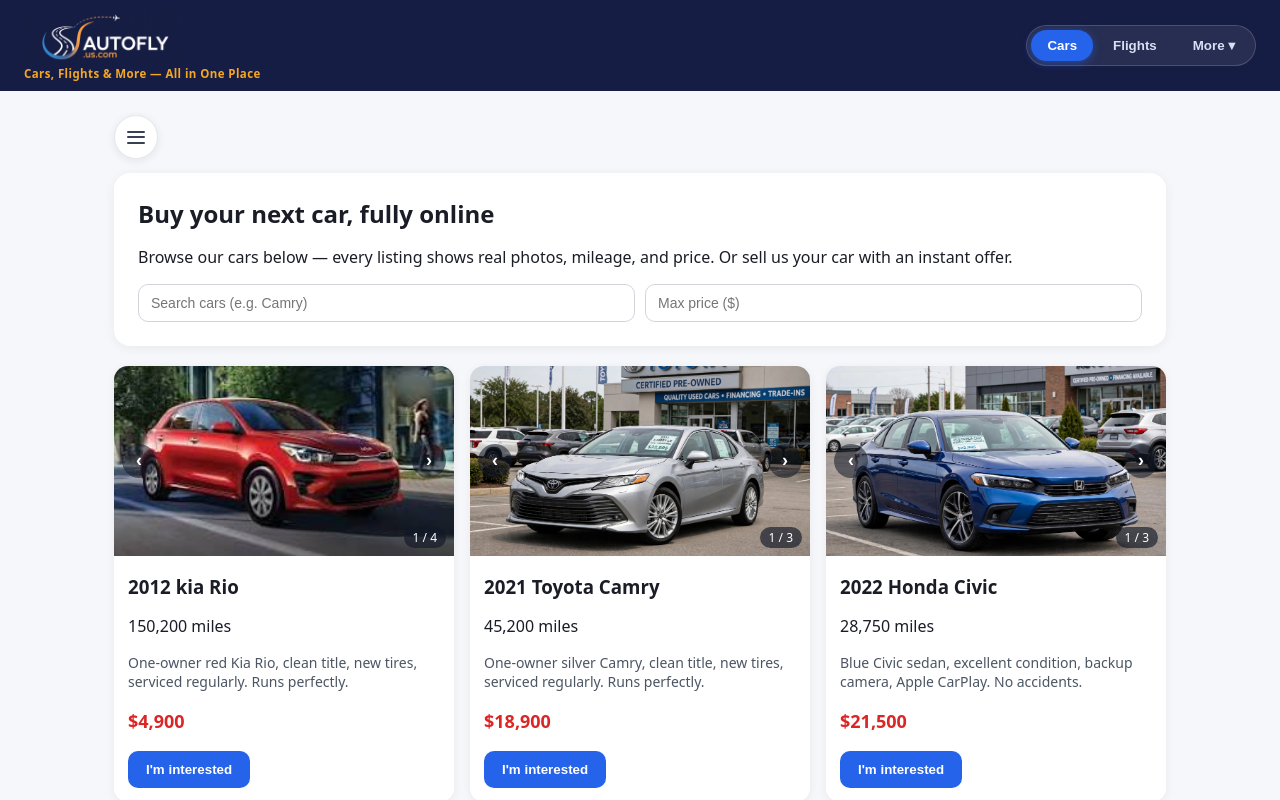
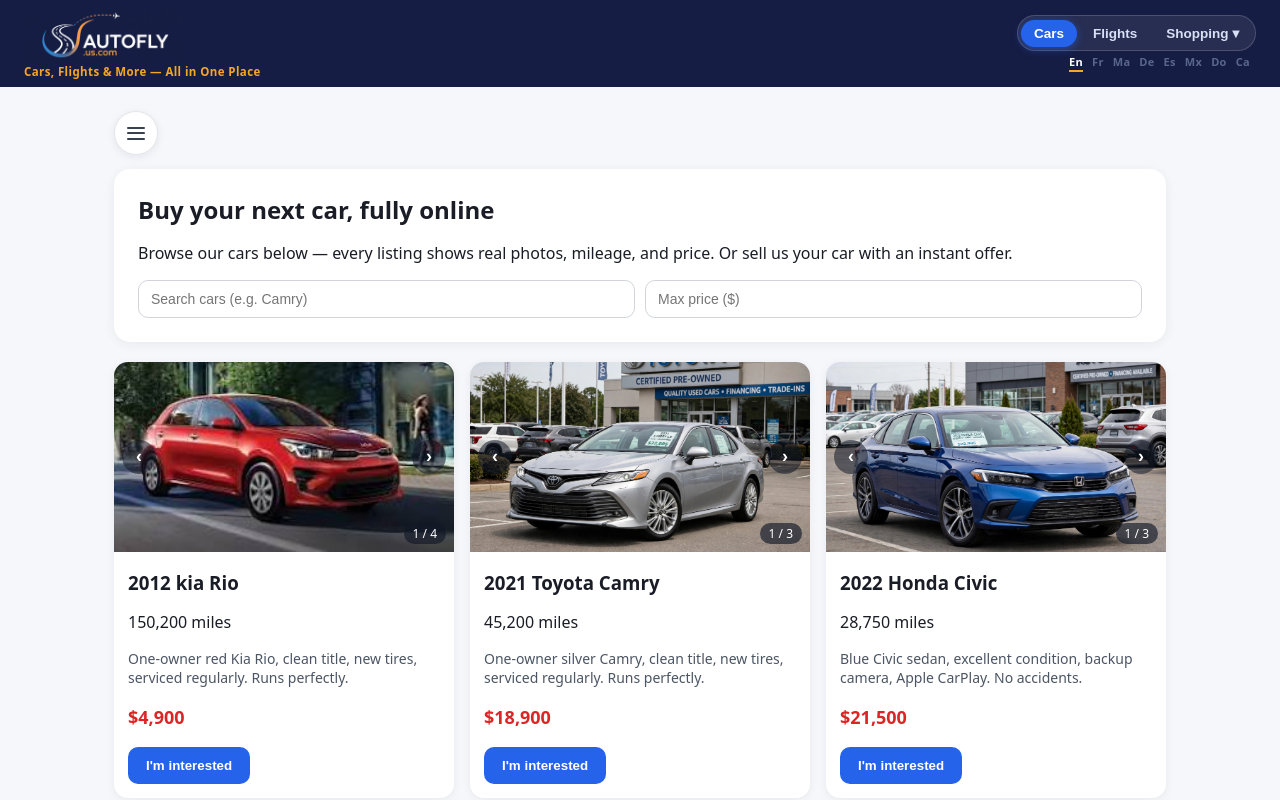
Before and after one commit to brahimhamdipa/autofly-cars-flights, a React (Vite) app: page / in a window 1280 px wide. Shown: the top 800 px of the page. Built offline with nearby package versions, Linux system fonts and the light colour scheme; no server answers.

Commit message:
Add files via upload

```diff
--- a/src/App.jsx
+++ b/src/App.jsx
@@ -11,6 +11,7 @@ import FlightReservationPage from './components/FlightReservationPage'
 import FlightContactPage from './components/FlightContactPage'
 import ClothesPage from './components/ClothesPage'
 import MachinesPage from './components/MachinesPage'
+import ServicesPage from './components/ServicesPage'
 import GroceryCartPage from './components/GroceryCartPage'
 import GrocerySoonPage from './components/GrocerySoonPage'
 import GroceryContactPage from './components/GroceryContactPage'
@@ -34,7 +35,7 @@ export default function App() {
 
   const go = (t) => { setTab(t); setMoreOpen(false) }
   const GROCERY_TABS = ['groceries', 'grocery-cart', 'lunches', 'meats', 'grocery-contact']
-  const inMore = [...GROCERY_TABS, 'clothes', 'machines', 'about'].includes(tab)
+  const inShopping = [...GROCERY_TABS, 'clothes', 'machines', 'services', 'about'].includes(tab)
   const inCars = ['cars', 'rent', 'sell', 'testdrive', 'contact'].includes(tab)
   const inFlights = ['flights', 'reserve', 'flight-contact'].includes(tab)
 
@@ -45,21 +46,34 @@ export default function App() {
           <img className="brand-logo" src={logoUrl} alt="AutoFly.us.com" />
           <span className="tagline">Cars, Flights & More — All in One Place</span>
         </div>
+        <div className="header-right">
           <nav>
             <button className={inCars ? 'active' : ''} onClick={() => go('cars')}>Cars</button>
             <button className={inFlights ? 'active' : ''} onClick={() => go('flights')}>Flights</button>
             <span className="dropdown" ref={moreRef}>
-            <button className={inMore ? 'active' : ''} onClick={() => setMoreOpen(o => !o)}>More ▾</button>
+              <button className={inShopping ? 'active' : ''} onClick={() => setMoreOpen(o => !o)}>Shopping ▾</button>
               {moreOpen && (
                 <span className="dropdown-menu">
                   <a onClick={() => go('groceries')}>Groceries</a>
                   <a onClick={() => go('clothes')}>Clothes</a>
                   <a onClick={() => go('machines')}>Machines</a>
+                  <a onClick={() => go('services')}>Services</a>
                   <a onClick={() => go('about')}>About Us</a>
                 </span>
               )}
             </span>
           </nav>
+          <div className="lang-row" aria-label="Language and region">
+            <a className="lang active" href="https://autofly.us.com">En</a>
+            <span className="lang soon" title="Coming soon">Fr</span>
+            <span className="lang soon" title="Coming soon">Ma</span>
+            <span className="lang soon" title="Coming soon">De</span>
+            <span className="lang soon" title="Coming soon">Es</span>
+            <span className="lang soon" title="Coming soon">Mx</span>
+            <span className="lang soon" title="Coming soon">Do</span>
+            <span className="lang soon" title="Coming soon">Ca</span>
+          </div>
+        </div>
       </header>
       <main className="main">
         {tab === 'cars' && <CarSection go={go} />}
@@ -89,6 +103,7 @@ export default function App() {
         )}
         {tab === 'clothes' && <ClothesPage />}
         {tab === 'machines' && <MachinesPage />}
+        {tab === 'services' && <ServicesPage />}
         {tab === 'about' && <AboutPage />}
         {tab === 'admin' && <AdminPage />}
       </main>
--- a/src/index.css
+++ b/src/index.css
@@ -1,16 +1,22 @@
 * { box-sizing: border-box; }
 body { margin: 0; font-family: system-ui, -apple-system, Segoe UI, Roboto, sans-serif; background: #f6f7fb; color: #1a1d26; }
 .app { min-height: 100vh; display: flex; flex-direction: column; }
-.header { display: flex; justify-content: space-between; align-items: center; padding: 10px 24px; background: #161d44; color: white; position: sticky; top: 0; z-index: 10; }
+.header { display: flex; justify-content: space-between; align-items: center; padding: 8px 24px; background: #161d44; color: white; position: sticky; top: 0; z-index: 10; }
+.header-right { display: flex; flex-direction: column; align-items: flex-end; gap: 3px; }
+.lang-row { display: flex; gap: 9px; padding-right: 6px; font-size: 11px; font-weight: 600; letter-spacing: .3px; }
+.lang-row .lang { color: #8fa3cc; }
+.lang-row a.lang { text-decoration: none; }
+.lang-row a.lang.active { color: white; border-bottom: 2px solid #f5a623; padding-bottom: 1px; }
+.lang-row .lang.soon { opacity: .55; cursor: default; }
 .brand { display: flex; flex-direction: column; align-items: flex-start; gap: 2px; }
 .brand-logo { height: 54px; width: auto; display: block; }
 .tagline { font-size: 11.5px; font-weight: 600; letter-spacing: .4px; color: #f5a623; }
 .logo { font-weight: 800; font-size: 20px; }
-.header nav { display: flex; align-items: center; background: rgba(255,255,255,.08); border: 1px solid rgba(255,255,255,.16); border-radius: 999px; padding: 4px; gap: 4px; }
-.header nav button { background: transparent; border: none; color: #d7e0f5; padding: 8px 16px; margin: 0; border-radius: 999px; cursor: pointer; font-weight: 600; }
+.header nav { display: flex; align-items: center; background: rgba(255,255,255,.08); border: 1px solid rgba(255,255,255,.16); border-radius: 999px; padding: 3px; gap: 3px; }
+.header nav button { background: transparent; border: none; color: #d7e0f5; padding: 6px 13px; margin: 0; border-radius: 999px; cursor: pointer; font-weight: 600; font-size: 13.5px; }
 .header nav button.active { background: #2563eb; color: white; box-shadow: 0 2px 8px rgba(37,99,235,.5); }
 .header nav button:hover:not(.active) { background: rgba(255,255,255,.07); color: white; }
-@media (max-width: 640px) { .header { padding: 8px 12px; } .brand-logo { height: 42px; } .tagline { font-size: 10px; } .header nav button { padding: 7px 11px; font-size: 13px; } }
+@media (max-width: 640px) { .header { padding: 7px 12px; } .brand-logo { height: 42px; } .tagline { font-size: 10px; } .header nav button { padding: 5px 9px; font-size: 12.5px; } .lang-row { font-size: 10px; gap: 7px; } }
 .dropdown { position: relative; display: inline-block; }
 .dropdown-menu { position: absolute; right: 0; top: calc(100% + 8px); background: white; border-radius: 12px; box-shadow: 0 10px 30px rgba(0,0,0,.25); padding: 6px; min-width: 160px; z-index: 40; display: flex; flex-direction: column; }
 .dropdown-menu a { color: #1a1d26; padding: 10px 12px; border-radius: 8px; cursor: pointer; font-size: 14px; font-weight: 600; }
@@ -18,8 +24,13 @@ body { margin: 0; font-family: system-ui, -apple-system, Segoe UI, Roboto, sans-
 .main { max-width: 1100px; margin: 0 auto; padding: 24px; width: 100%; flex: 1; }
 .hero-card { background: white; border-radius: 16px; padding: 24px; box-shadow: 0 2px 12px rgba(0,0,0,.06); margin-bottom: 20px; }
 .hero-card h2 { margin: 0 0 8px; }
-.filters { display: flex; gap: 10px; margin-top: 12px; flex-wrap: wrap; }
+.filters { display: flex; gap: 10px; margin-top: 12px; flex-wrap: wrap; align-items: flex-start; }
 .filters input { flex: 1; min-width: 200px; }
+.filters .airport-wrap { flex: 2; min-width: 220px; }
+.filters .airport-wrap input { min-width: 0; }
+.filters input.max-price { flex: 1; min-width: 120px; }
+.clear-filters { background: transparent; color: #2563eb; border: 1px solid #bfdbfe; padding: 9px 12px; border-radius: 10px; font-size: 13px; white-space: nowrap; }
+.clear-filters:hover { background: #eff6ff; }
 input, select, textarea { padding: 10px 12px; border: 1px solid #d1d5db; border-radius: 10px; font-size: 14px; width: 100%; }
 textarea { min-height: 80px; resize: vertical; }
 button { background: #2563eb; color: white; border: none; padding: 11px 18px; border-radius: 10px; cursor: pointer; font-weight: 600; }
```
Lines whose indentation alone changed are shown as unchanged.
